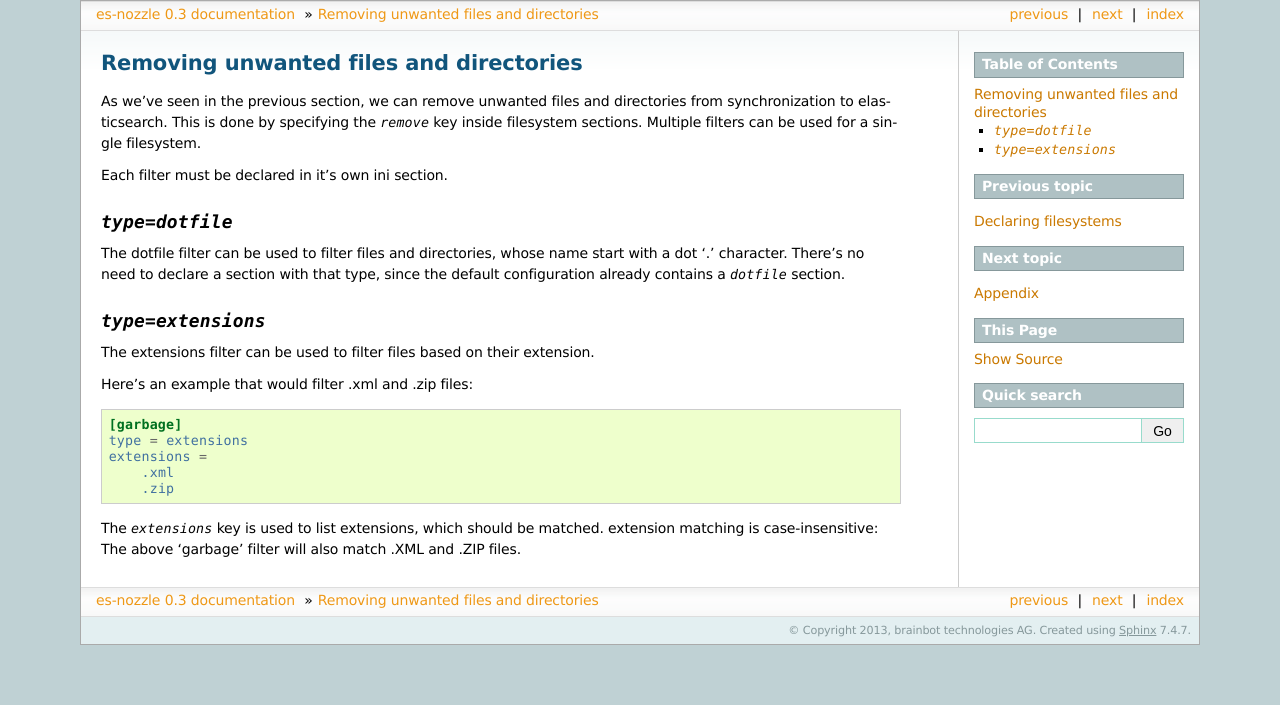
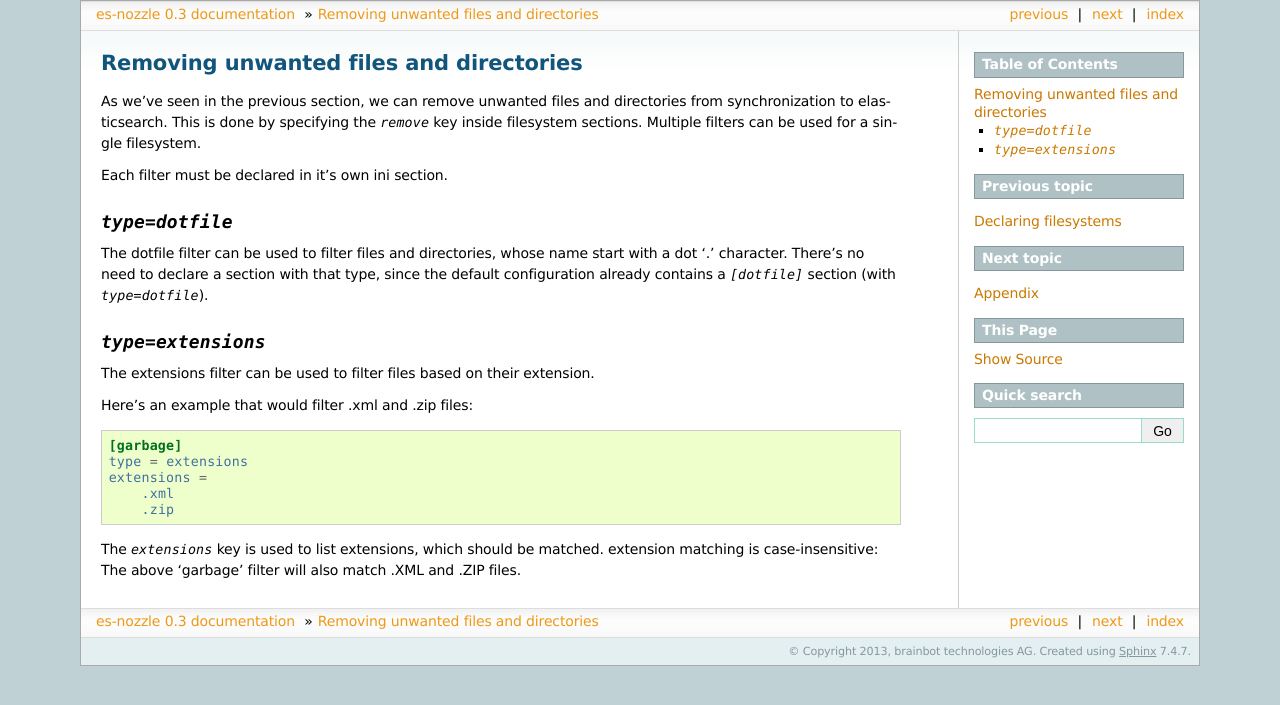
Before and after one commit to brainbot-com/es-nozzle, a Sphinx documentation site: the page built from doc/filters.rst, in a window 1280 px wide. Shown: the top 705 px of the page. Built offline with Sphinx 7.4.7, drawn with Linux system fonts in a browser that asks for light colours.

Commit message:
Change wording of 'dotfile'
Make clear, that 'remove = dotfile' works exactly like 'remove = garbage'.

```diff
--- a/doc/filters.rst
+++ b/doc/filters.rst
@@ -13,7 +13,7 @@ Each filter must be declared in it's own ini section.
 The dotfile filter can be used to filter files and directories, whose
 name start with a dot '.' character. There's no need to declare a
 section with that type, since the default configuration already
-contains a `dotfile` section.
+contains a `[dotfile]` section (with `type=dotfile`).
 
 `type=extensions`
 -------------------
```
